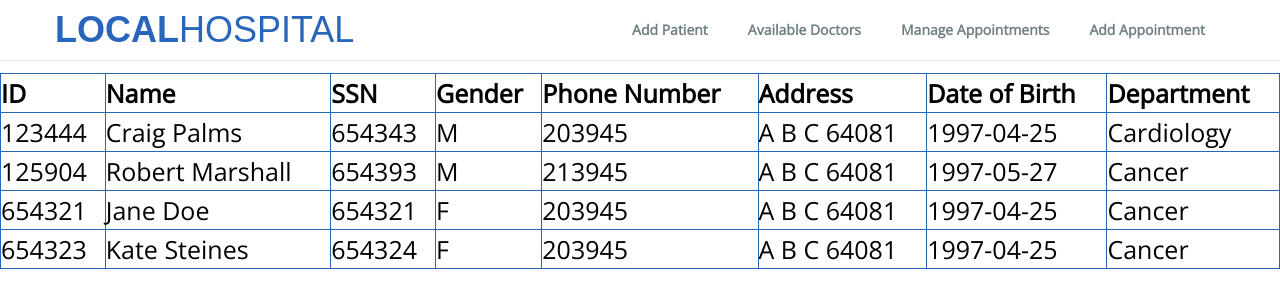
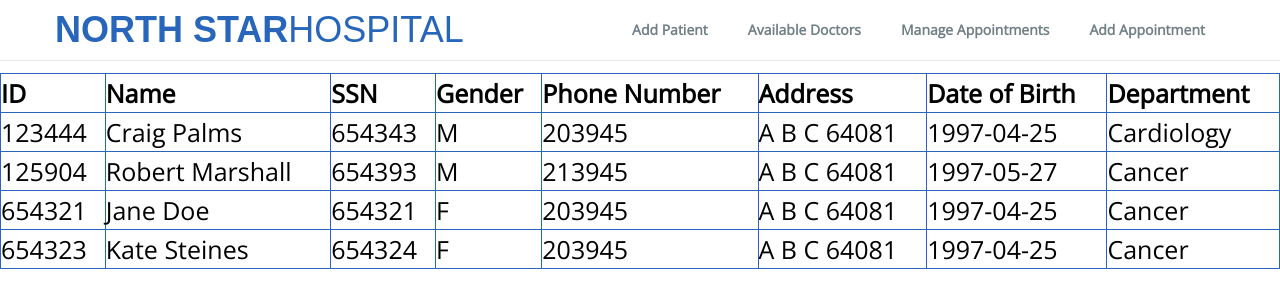
Before and after one commit to Pritpal0/Hospital, a PHP site: page /hospital/ in a window 1280 px wide. Shown: the top 308 px of the page. Run offline with PHP 8.4, Linux system fonts and the light colour scheme; data comes from the database, SQL or seed files in the repository; some web fonts are replaced.

Commit message:
Update index.php

```diff
--- a/index.php
+++ b/index.php
@@ -1,7 +1,7 @@
 <!DOCTYPE html>
 <meta charset="utf-8">
   <meta name="viewport" content="width=device-width, initial-scale=1">
-  <title>Local Hospital</title>
+  <title>North Star Hospital</title>
 
   <link rel="stylesheet" type="text/css" href="https://fonts.googleapis.com/css?family=Open+Sans|Candal|Alegreya+Sans">
   <link rel="stylesheet" type="text/css" href="css/font-awesome.min.css">
@@ -21,7 +21,7 @@
           <span class="icon-bar"></span>
           <span class="icon-bar"></span>
         </button>
-        <a class="navbar-brand" href="index.php">Local<span>Hospital</span></a>
+        <a class="navbar-brand" href="index.php">North Star<span>Hospital</span></a>
       </div>
       <div class="collapse navbar-collapse" id="myNavbar">
         <ul class="nav navbar-nav navbar-right">
```
